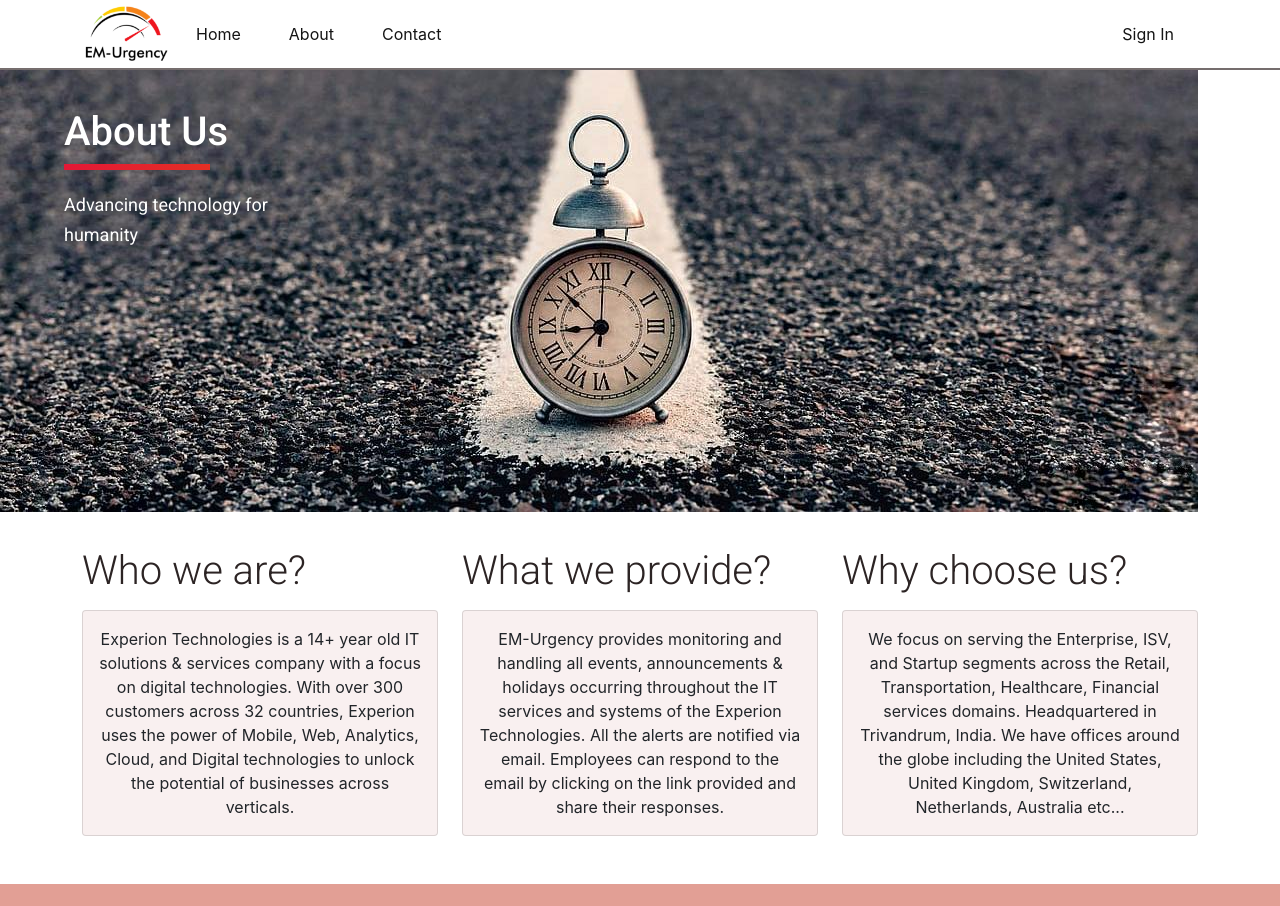
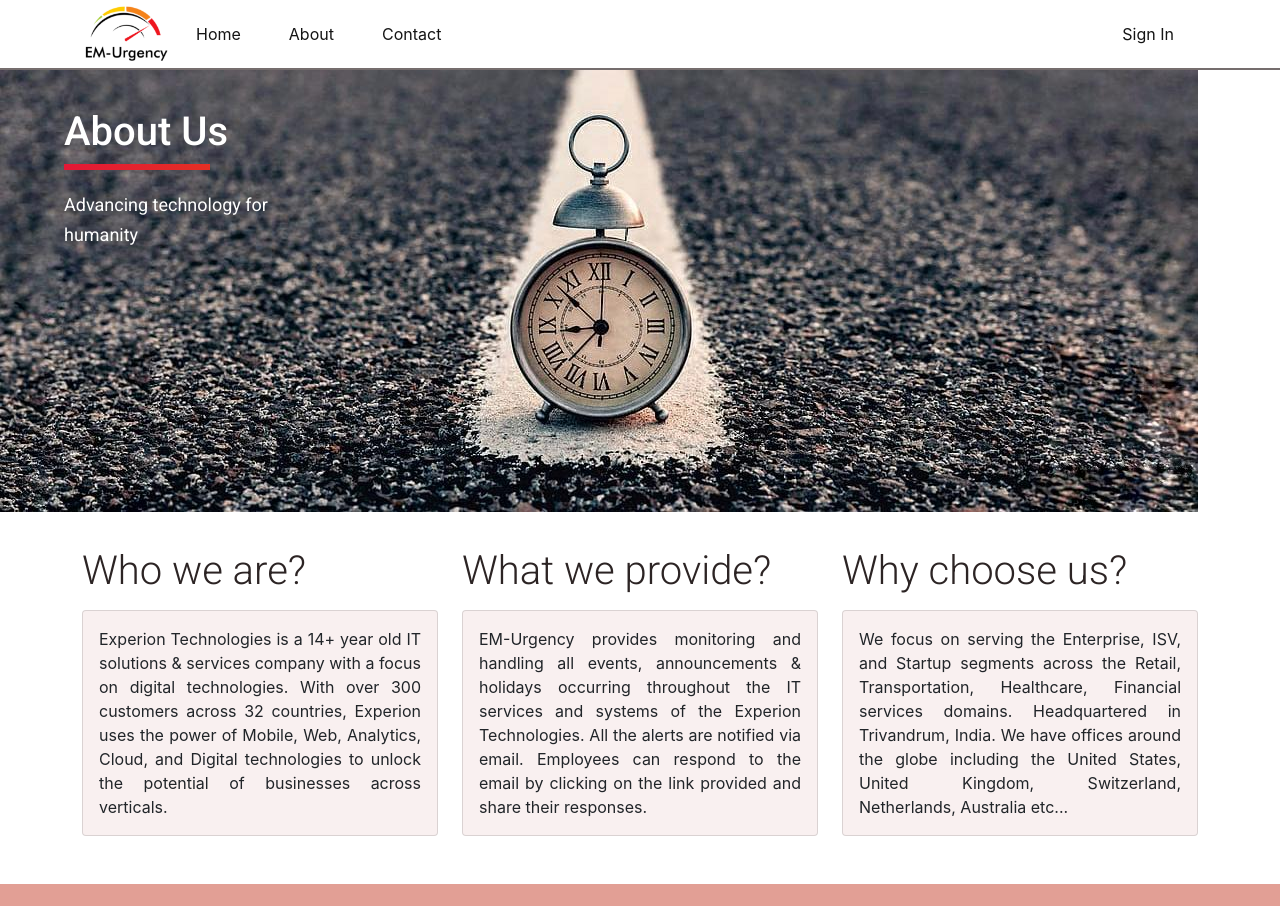
Before and after one commit to adnanmk-1999/EM-Urgency-FrontEnd, a React (Create React App) app: page /aboutus in a window 1280 px wide. Shown: the top 906 px of the page. Built offline with nearby package versions, Linux system fonts and the light colour scheme.

Commit message:
content updated again

```diff
--- a/src/pages/aboutUs/aboutUs.css
+++ b/src/pages/aboutUs/aboutUs.css
@@ -41,7 +41,7 @@
     line-height: 30px;
 }
 
-.cardText {
+.cardTextAbout {
     display: flex;
     justify-content: center;
     text-align: justify;
--- a/src/pages/aboutUs/aboutUs.js
+++ b/src/pages/aboutUs/aboutUs.js
@@ -23,7 +23,7 @@ function AboutUs() {
                         <Card style={{marginTop: 15, backgroundColor: "#F9F0F0" }}>
 
                             <Card.Body >
-                                <Card.Text  className='cardText'>
+                                <Card.Text  className='cardTextAbout'>
                                 Experion Technologies is a 14+ year old IT solutions & services company with a focus on digital technologies. With over 300 customers across 32 countries, Experion uses the power of Mobile, Web, Analytics, Cloud, and Digital technologies to unlock the potential of businesses across verticals.
                                 </Card.Text>
                             </Card.Body>
@@ -35,7 +35,7 @@ function AboutUs() {
                         <h1 className='cardHeading'>What we provide?</h1>
                         <Card style={{marginTop: 15, backgroundColor: "#F9F0F0"}}>
                             <Card.Body >
-                                <Card.Text  className='cardText'>
+                                <Card.Text  className='cardTextAbout'>
                                 EM-Urgency provides monitoring and handling all events, announcements & holidays occurring throughout the IT services and systems of the Experion Technologies. All the alerts are notified via email. Employees can respond to the email by clicking on the link provided and share their responses.
                                 </Card.Text>
                             </Card.Body>
@@ -46,7 +46,7 @@ function AboutUs() {
                         <h1 className='cardHeading'>Why choose us?</h1>
                         <Card style={{marginTop: 15, backgroundColor: "#F9F0F0" }}>
                             <Card.Body >
-                                <Card.Text  className='cardText'>
+                                <Card.Text  className='cardTextAbout'>
                                 We focus on serving the Enterprise, ISV, and Startup segments across the Retail, Transportation, Healthcare, Financial services domains. Headquartered in Trivandrum, India. We have offices around the globe including the United States, United Kingdom, Switzerland, Netherlands, Australia etc...
                                 </Card.Text>
                             </Card.Body>
```
